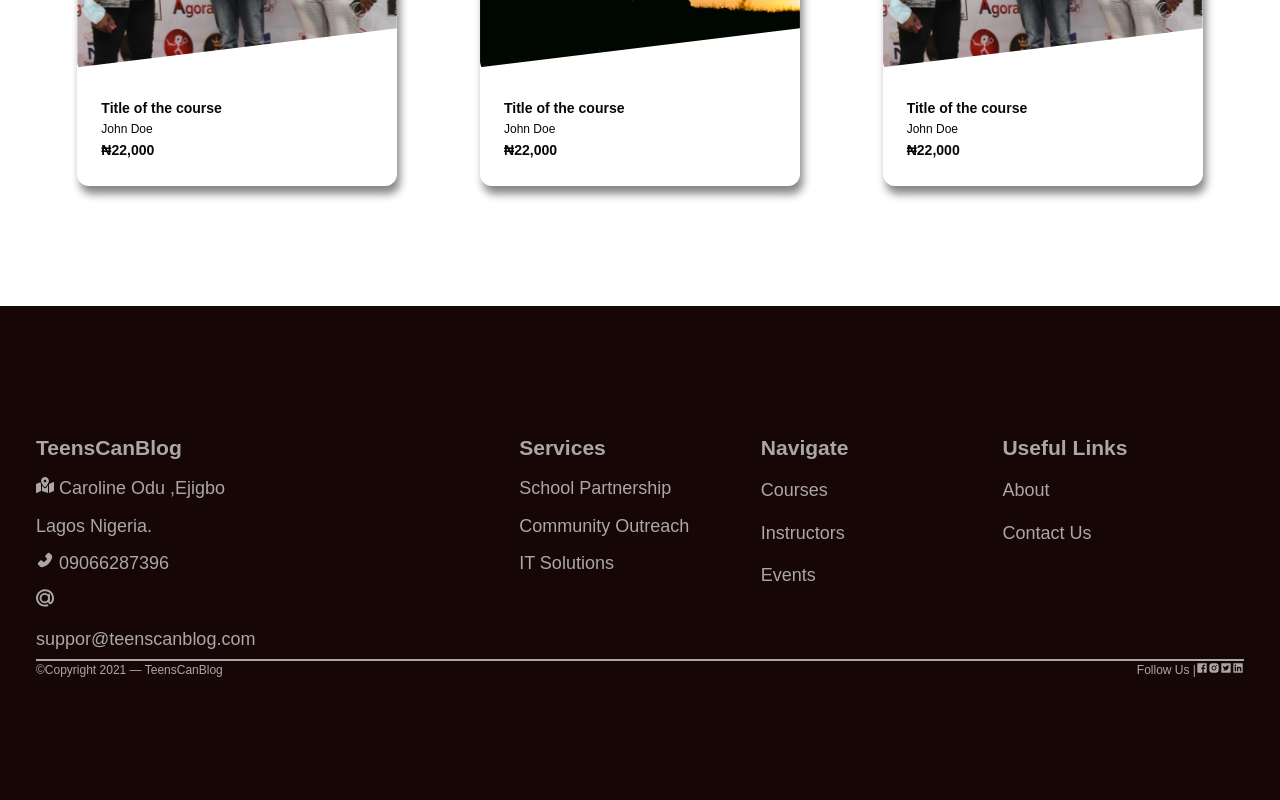
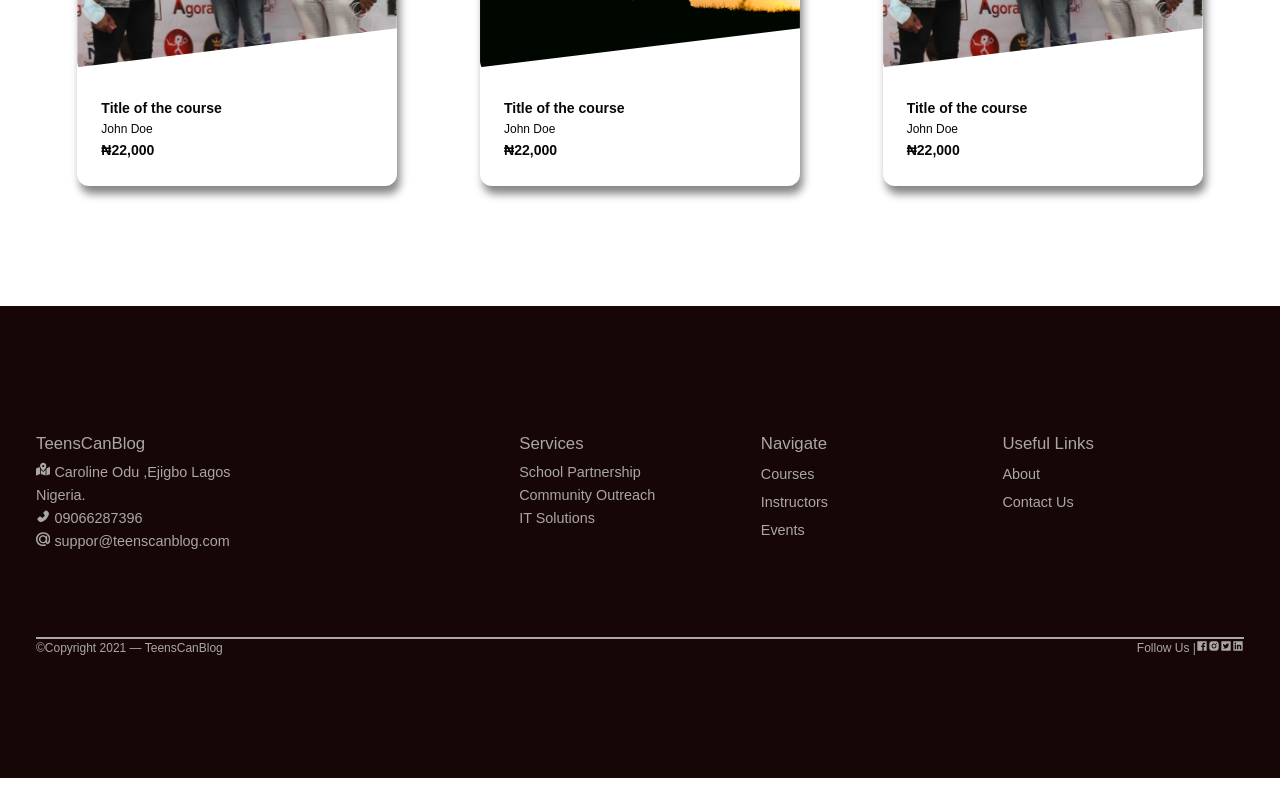
Before and after one commit to Niscolinx/teenscan, a React (Create React App) app: page / in a window 1280 px wide. Shown: the part 1383-2183 px from the top of the page. After the commit the page ends 2161 px from the top, so only its background shows below. Built offline with nearby package versions, Linux system fonts and the light colour scheme; what react-router-last-location would draw is missing.

Commit message:
working on footer

```diff
--- a/src/components/Footer.tsx
+++ b/src/components/Footer.tsx
@@ -20,7 +20,7 @@ const Footer = () => {
     return (
         <div className='footer'>
             <div className='footer__main'>
-                <div className='footer__item'>
+                <div className='footer__item footer__item--first'>
                     <h3>TeensCanBlog</h3>
                     <ul>
                         <li>
--- a/src/sass/abstracts/Variables.scss
+++ b/src/sass/abstracts/Variables.scss
@@ -21,4 +21,4 @@ $linear-gradient: linear-gradient(to right, $color-secondary, black);
 // FONT VARIABLES
 $font-primary: 'Montserrat', sans-serif;
 $font-clamp: clamp(1.5rem, 1.5vw, 1.5vw);
-$font-clamp1: clamp(1rem, 1.5vw, 1.5rem);
+$font-clamp1: clamp(1.2rem, .8vw, 1.3rem);
--- a/src/sass/base/typography.scss
+++ b/src/sass/base/typography.scss
@@ -97,9 +97,10 @@
 
 .heading-3 {
     @extend %heading;
-    font-size: 3rem;
-    color: $color-primary;
-    text-transform: uppercase;
+    font-size: 1.4rem;
+    font-weight: 500;
+            line-height: 2.1;
+
 }
 
 .heading-4 {
--- a/src/sass/components/footer.scss
+++ b/src/sass/components/footer.scss
@@ -1,16 +1,21 @@
 .footer {
     display: grid;
     grid-column: sidebar-end / center-end;
+    row-gap: 7rem;
 
     &__main {
         color: $color-grey-light-2;
         display: grid;
         grid-template-columns: repeat(auto-fit, minmax(20rem, 1fr));
     }
+
     &__item {
         font-weight: 500;
         font-size: $font-clamp1;
-            line-height: 2.1;
+
+        h3{
+            @extend .heading-3
+        }
 
         ul {
             list-style: none;
@@ -19,22 +24,25 @@
             & > :visited {
                 padding: 0.2rem 0;
                 display: grid;
-                color:  $color-grey-light-2;
+                color: $color-grey-light-2;
                 text-decoration: none;
                 align-items: center;
             }
         }
     }
 
+    &__item--first {
+        font-weight: 400;
+    }
+
     &__social {
-
         width: 100%;
         border-top: 2px solid $color-grey-light-2;
         display: flex;
         color: $color-grey-light-2;
         justify-content: space-between;
 
-            &--items{
+        &--items {
             display: flex;
             align-items: center;
         }
```
Lines whose indentation alone changed are shown as unchanged.
